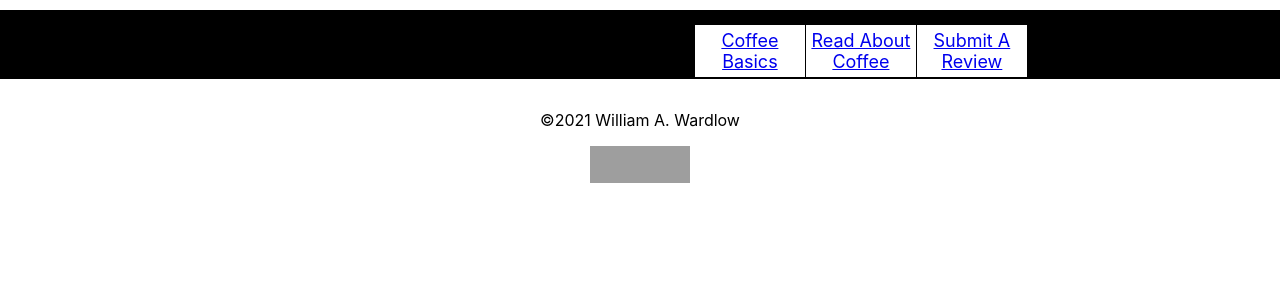
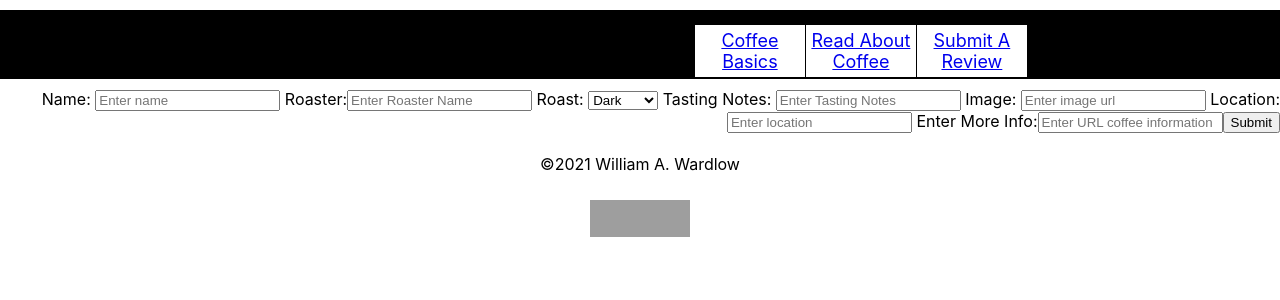
Before and after one commit to willwardlow/coffee-guide, a React (Create React App) app in the folder client/: page /new in a window 1280 px wide. Shown: the top 300 px of the page. Built offline with nearby package versions, Linux system fonts and the light colour scheme; grey boxes are pictures that could not be loaded.

Commit message:
Created more components and respective css files

```diff
--- a/client/src/App.js
+++ b/client/src/App.js
@@ -1,12 +1,30 @@
-import {Link, Route} from 'react-router-dom'
+import { Link, Route } from 'react-router-dom'
+import { baseURL, config } from './services';
 import './App.css';
 import Nav from './components/Nav'
-import Footer from './components/Footer'
+import Home from './components/Home';
+import Footer from './components/Footer';
+import Form from './components/Form'
+import Coffees from './components/Coffees';
+
 
 function App() {
   return (
     <div className="App">
       <Nav />
+
+      <Route exact path='/'>
+        <Home />
+      </Route>
+
+      <Route exact path='/coffees'>
+        <Coffees />
+      </Route>
+
+      <Route exact path='/new'>
+        <Form />
+      </Route>
+
       <Footer />
     </div>
   );
--- /dev/null
+++ b/client/src/components/Coffees.css
@@ -0,0 +1,12 @@
+.coffee-container {
+  max-width: 800px;
+  display: flex;
+  flex-flow: row wrap;
+  margin-left: 50px;
+  margin-top: 20px;
+  padding: 10px;
+}
+
+.coffees-intro {
+  text-align: center;
+}
--- /dev/null
+++ b/client/src/components/Coffees.jsx
@@ -0,0 +1,48 @@
+import axios from 'axios';
+import {Link , Route} from 'react-router-dom'
+import { useState, useEffect } from 'react';
+import New from './New'
+import Show from './Show.jsx';
+import { baseURL, config } from '../services';
+import './Coffees.css'
+
+
+function Coffees() {
+
+  const [coffees, setCoffees] = useState([])
+  const [toggleFetch, setToggleFetch] = useState(false)
+
+  useEffect(() => {
+    const brewCoffees = async () => {
+      const config = {
+        headers: {
+          Authorization: `Bearer ${process.env.REACT_APP_AIRTABLE_KEY}`,
+        },
+      };
+      const resp = await axios.get(baseURL, config);
+      setCoffees(resp.data.records)
+      console.log(resp.data.records);
+    };
+    brewCoffees();
+  }, [toggleFetch])
+
+  return (
+    <Route to='/coffees'>
+      <div>
+        <div className='coffees-intro'>
+          <p> Browse the list to discover a new favorite!</p>
+        </div>
+        <div className='coffee-container'>
+        {coffees.map((coffee) => (
+          <Show key={coffee.id} coffee={coffee}  />
+        ))}
+          <New />
+    </div>
+      </div>
+
+    </Route>
+
+  )
+}
+
+export default Coffees;
--- /dev/null
+++ b/client/src/components/Form.jsx
@@ -0,0 +1,64 @@
+import axios from 'axios';
+import { useState, useEffect } from 'react';
+import {baseURL, config} from '../services'
+
+function Form(props) {
+
+  const [name, setName] = useState('');
+  const [roaster, setRoaster] = useState('');
+  const [image, setImage] = useState('');
+  const [location, setLocation] = useState('');
+  const [roast, setRoast] = useState('');
+  const [tastingNotes, setTastingNotes] = useState('');
+  const [info, setInfo] = useState('');
+
+  const handleSubmit = async (e) => {
+    e.preventDefault();
+
+    const fields = {
+      image,
+      info,
+      location,
+      name,
+      roaster,
+      tastingNotes,
+      roast
+    }
+
+    await axios.post(baseURL, {fields}, config )
+  }
+
+  return (
+
+    <form onSubmit={handleSubmit}>
+      <label htmlFor='name' > Name: </label>
+      <input type='text' placeholder='Enter name' value={name} onChange={(e) => setName(e.target.value)}/>
+
+      <label htmlFor='roaster' > Roaster:</label>
+      <input type='text' placeholder='Enter Roaster Name' value={roaster} onChange={(e) => setRoaster(e.target.value)}/>
+
+      <label htmlFor='roast' value={roast} onChange={(e) => setRoast(e.target.value)}> Roast: </label>
+      <select>
+        <option >Dark</option>
+        <option >Medium</option>
+        <option >Light</option>
+      </select>
+
+      <label htmlFor='tastingNotes' > Tasting Notes: </label>
+      <input type='text' placeholder='Enter Tasting Notes' value={tastingNotes} onChange={(e) => setTastingNotes(e.target.value)}/>
+
+      <label htmlFor='image'> Image: </label>
+      <input type='text' placeholder='Enter image url' value={image} onChange={(e) => setImage(e.target.value)}/>
+
+      <label htmlFor='location' > Location: </label>
+      <input type='text' placeholder='Enter location' value={location} onChange={(e) => setLocation(e.target.value)} />
+
+      <label htmlFor='info'> Enter More Info:</label>
+      <input type='text' placeholder='Enter URL coffee information' value={info} onChange={(e) => setInfo(e.target.value)} />
+
+      <input type='submit'></input>
+    </form>
+  )
+}
+
+export default Form;
--- a/client/src/components/Home.jsx
+++ b/client/src/components/Home.jsx
@@ -31,7 +31,7 @@ function Home() {
     <main>
       <div className='intro'>
         <p>The Brown Book provides information on all-things coffee related. There's information on how to brew depending on the method as well as information on certain roasts. Users can read reviews as well as submit reviews on their own. </p>
-        <blockquote className='coffee-quote'>
+        <blockquote className='coffee-quotel'>
           {quotes[Math.floor(Math.random()*quotes.length)]}
         </blockquote>
       </div>
--- /dev/null
+++ b/client/src/components/HowTo.css
@@ -0,0 +1,18 @@
+.methods {
+  width: 200px;
+  text-align: center;
+  border: 2px solid black;
+  padding: 10px;
+  margin-top: 20px;
+}
+
+.method-image{
+  width: 170px;
+  height: 200px;
+  margin-top: 5px;
+  border: 2px solid black;
+}
+
+.more-trigger{
+  margin-bottom: 5px;
+}
--- a/client/src/components/HowTo.jsx
+++ b/client/src/components/HowTo.jsx
@@ -18,7 +18,7 @@ function HowTo(props) {
           <p>{props.method.description}</p>
           <ol className='instructions'>
           {props.method.instructions.map((step, index) => (
-             <li>{step}</li>
+            <li key={index}>{step}</li>
           ))}
           </ol>
           </div>}
--- /dev/null
+++ b/client/src/components/New.jsx
@@ -0,0 +1,16 @@
+import {Link} from 'react-router-dom'
+
+function New() {
+  return (
+    <div className='coffee'>
+      <img src='https://st2.depositphotos.com/4060975/8056/v/600/depositphotos_80565530-stock-illustration-plus-vector-icon.jpg'
+        alt='plus sign' />
+      <Link to='/new'>
+        <button> Add New!</button>
+      </Link>
+
+    </div>
+  )
+}
+
+export default New;
--- /dev/null
+++ b/client/src/components/Show.css
@@ -0,0 +1,14 @@
+img {
+  width: 150px;
+  margin-top: 10px;
+}
+
+.coffee {
+  width: 170px;
+  font-size: 10px;
+  text-decoration: none;
+  text-align: center;
+  border: 2px solid black;
+  padding-bottom: 10px;
+  margin: 10px;
+}
--- /dev/null
+++ b/client/src/components/Show.jsx
@@ -0,0 +1,19 @@
+import './Show.css'
+
+function Show(props) {
+
+  return (
+      <div className='coffee'>
+        <img src={props.coffee.fields.image} alt={props.coffee.fields.name}/>
+        <h2> {props.coffee.fields.name}</h2>
+        <h3> {props.coffee.fields.roaster}</h3>
+        {/* Button To link to /:id */}
+        <button>Read More</button>
+      </div>
+
+  )
+
+
+}
+
+export default Show;
```
